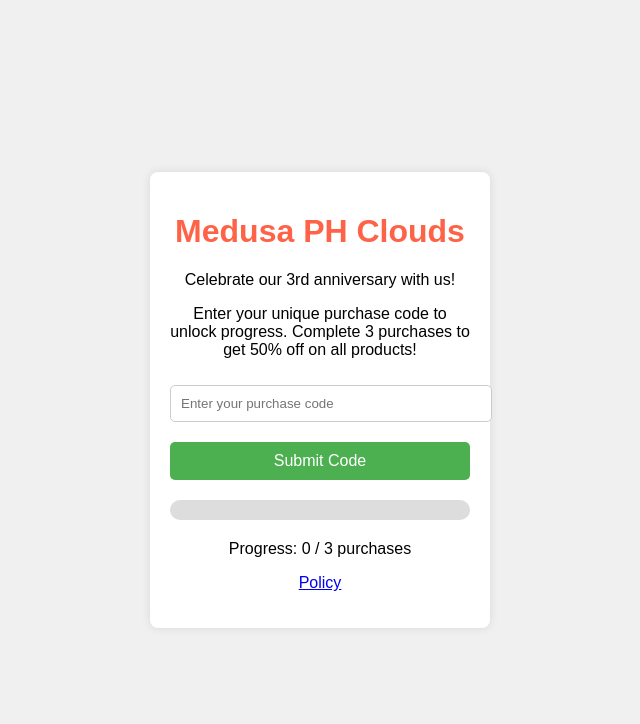
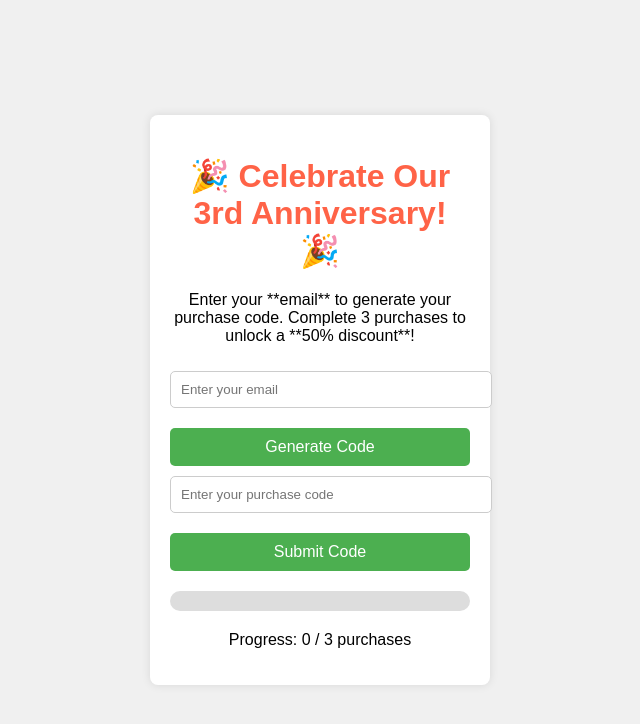
Before and after one commit to medusa-ph/anniversary-promo, a plain HTML site: page index.html in a window 1280 px wide. Shown: the whole page, without its empty margins (320-960 px from the left). Drawn offline with Linux system fonts and the light colour scheme.

Commit message:
Update index.html

```diff
--- a/index.html
+++ b/index.html
@@ -3,26 +3,27 @@
 <head>
     <meta charset="UTF-8">
     <meta name="viewport" content="width=device-width, initial-scale=1.0">
-    <title>Medusa PH Clouds - 3 Years Strong</title>
+    <title>3rd Anniversary Discount Tracker</title>
     <link rel="stylesheet" href="styles.css">
 </head>
 <body>
     <div class="container">
-        <h1>Medusa PH Clouds</h1>
-        <p>Celebrate our 3rd anniversary with us! </p>
-        <p>Enter your unique purchase code to unlock progress. Complete 3 purchases to get 50% off on all products!</p>
+        <h1>🎉 Celebrate Our 3rd Anniversary! 🎉</h1>
+        <p>Enter your **email** to generate your purchase code. Complete 3 purchases to unlock a **50% discount**!</p>
+
+        <input type="email" id="email-input" placeholder="Enter your email" required>
+        <button onclick="generateCode()">Generate Code</button>
 
         <input type="text" id="code-input" placeholder="Enter your purchase code">
-        <button onclick="submitCode()" id="submit-button">Submit Code</button>
+        <button onclick="submitCode()">Submit Code</button>
 
         <div class="progress-container">
             <div class="progress-bar" id="progress-bar"></div>
         </div>
 
         <p id="progress-text">Progress: 0 / 3 purchases</p>
-        <p><a href="Policy.txt" target="_blank">Policy</a></p>
 
-        <p id="discount-message" class="hidden">Congratulations, you unlocked a 50% discount! 🎉</p>
+        <p id="discount-message" class="hidden">🎉 Congratulations! You unlocked a 50% discount! 🎉</p>
     </div>
 
     <script src="script.js"></script>
```
